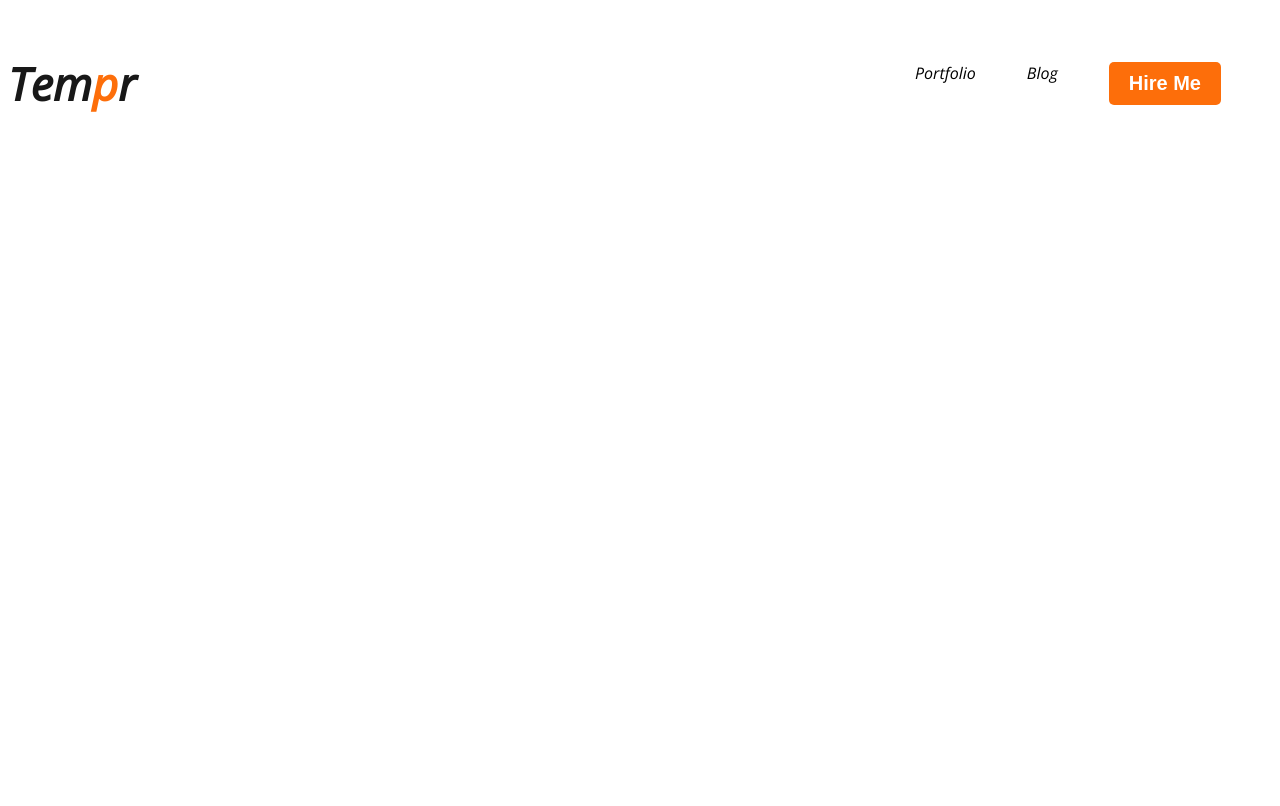
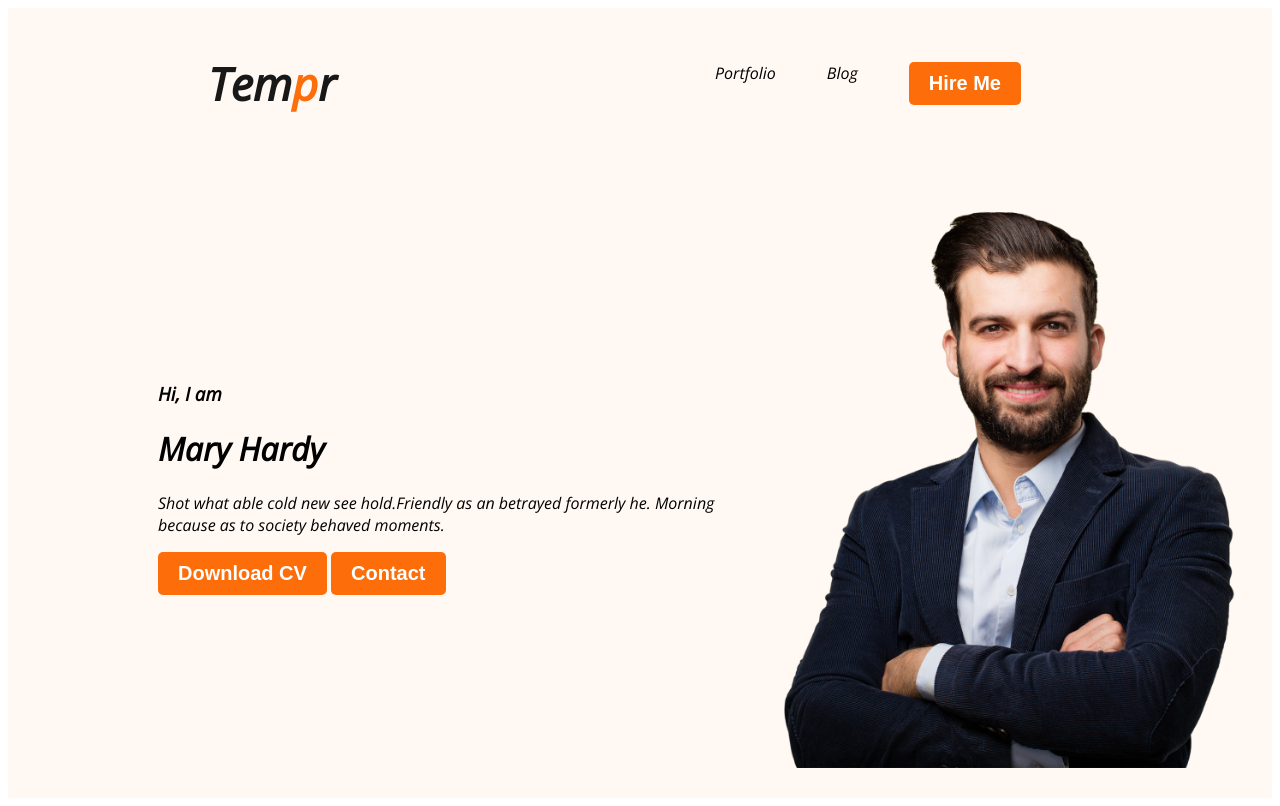
Before and after one commit to f1aring/web-dev-portflio, a plain HTML site: page index.html in a window 1280 px wide. Drawn offline with nearby package versions, Linux system fonts and the light colour scheme.

Commit message:
banner contnt

```diff
--- a/index.html
+++ b/index.html
@@ -13,7 +13,7 @@
     <link rel="stylesheet" href="style.css" />
   </head>
   <body>
-    <header>
+    <header class="header">
       <nav>
         <h3 class="portfolio-title">Tem<span class="primary-color">p</span>r</h3>
         <ul>
@@ -22,6 +22,16 @@
           <li accesskey="portfolio.html"><button class="primary-button">Hire Me</button></li>
         </ul>
       </nav>
+      <div class="banner">
+        <div class="banner-content">
+          <h3 class="banner-greeting">Hi, I  am</h3>
+          <h1 class="banner-title"  >Mary Hardy</h1>
+          <p>Shot what able cold new see hold.Friendly as an betrayed formerly he. Morning because as to society behaved moments.</p>
+          <button class="primary-button">Download CV</button>
+          <button class="primary-button">Contact</button>
+        </div>
+        <img class="dp" src="images\hardy.png" alt="">
+      </div>
     </header>
     <main></main>
     <footer></footer>
--- a/style.css
+++ b/style.css
@@ -7,6 +7,7 @@ nav {
   display: flex;
   align-items: center;
   justify-content: space-between;
+  margin: 0 200px;
 }
 nav > ul {
   display: flex;
@@ -34,3 +35,17 @@ nav li {
   color: white;
   padding: 10px 20px;
 }
+
+.header{
+  background-color: #FFF8F3;
+
+}
+.banner{
+  padding: 30px 30px 30px 150px;
+  display: flex;
+  align-items: center;
+}
+.banner .dp{
+  width: 500px;
+  flex-shrink: 0;
+}
```
